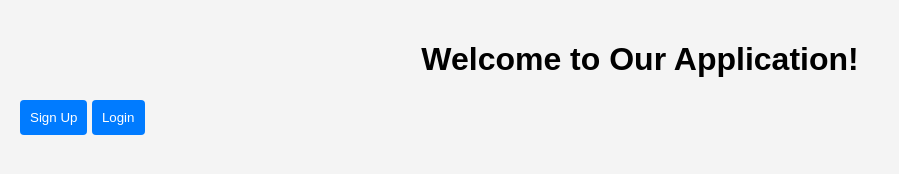
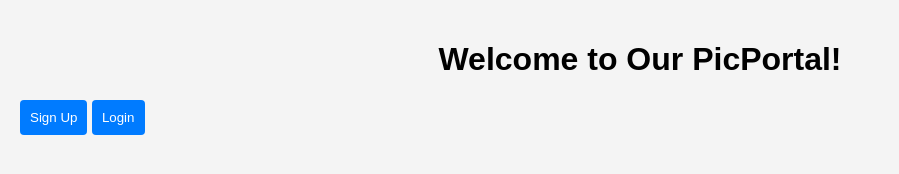
Before and after one commit to somemorewater/Intro, a website: page public/index.html in a window 1280 px wide. Shown: the whole page, without its empty margins (0-899 px from the left). Drawn offline with Linux system fonts and the light colour scheme.

Commit message:
Update index.html.

```diff
--- a/public/index.html
+++ b/public/index.html
@@ -7,7 +7,7 @@
     <link rel="stylesheet" href="style.css">
 </head>
 <body>
-    <h1>Welcome to Our Application!</h1>
+    <h1>Welcome to Our PicPortal!</h1>
     <div>
         <button id="signupBtn">Sign Up</button>
         <button id="loginBtn">Login</button>
```
